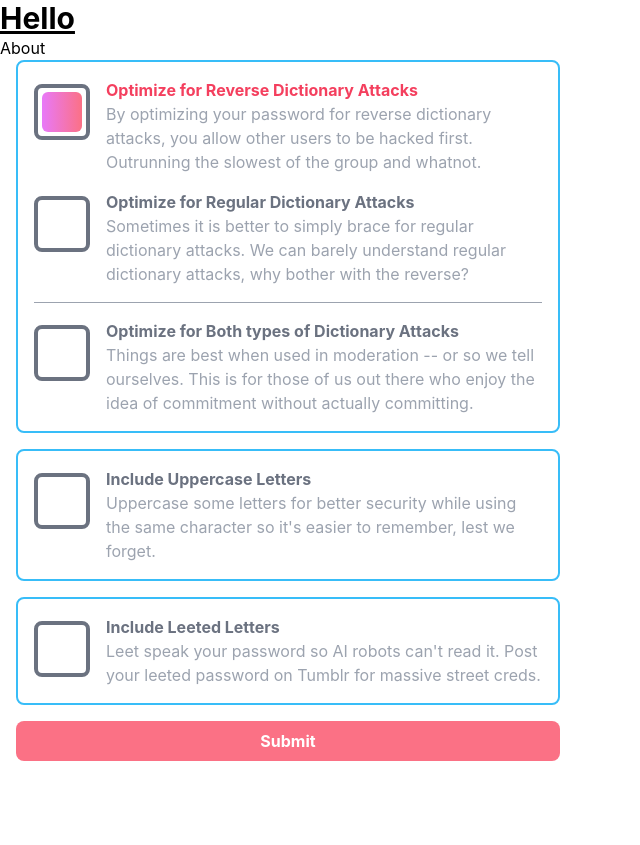
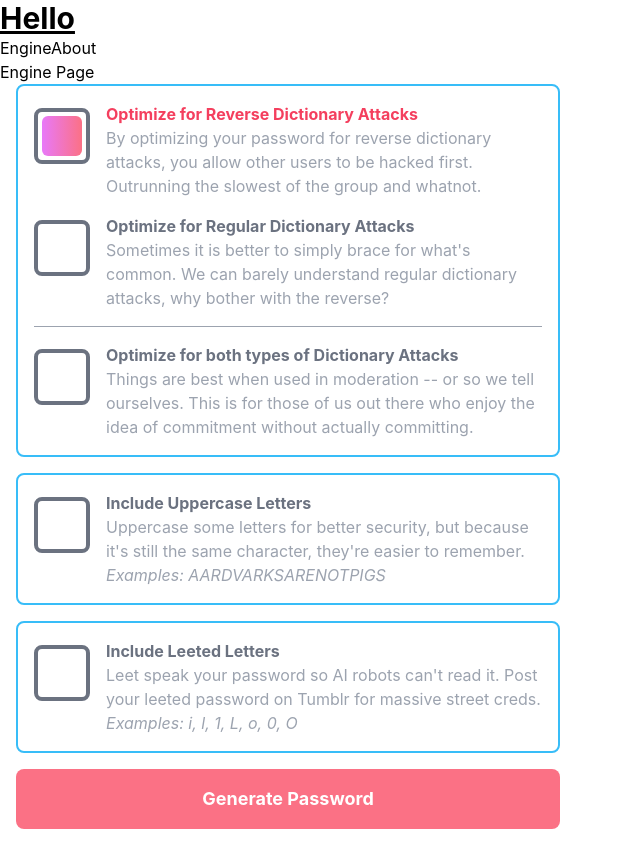
Before and after one commit to kndshein/ASSPG, a React (Create React App) app: page / in a window 1280 px wide. Shown: the whole page, without its empty margins (0-640 px from the left). Before the commit the page ends 800 px from the top, so only its background shows below. Built offline with nearby package versions, Linux system fonts and the light colour scheme.

Commit message:
Added examples + Style 'generate password' button

```diff
--- a/src/App.js
+++ b/src/App.js
@@ -1,12 +1,18 @@
 import { Link } from 'react-router-dom';
-import PassGenerator from './components/PassGenerator';
+import { Routes, Route } from 'react-router-dom';
+import EnginePage from './components/EnginePage';
+import AboutPage from './components/AboutPage';
 
 function App() {
   return (
     <>
       <div className="text-3xl font-bold underline">Hello</div>
+      <Link to="/">Engine</Link>
       <Link to="/about">About</Link>
-      <PassGenerator />
+      <Routes>
+        <Route index element={<EnginePage />} />
+        <Route path="about" element={<AboutPage />} />
+      </Routes>
     </>
   );
 }
--- a/src/components/Button.jsx
+++ b/src/components/Button.jsx
@@ -5,6 +5,7 @@ export default function Button({
   long_desc,
   handleOnClick,
   disabled,
+  example,
 }) {
   const colorConfig = {
     isReverseOptimized: {
@@ -67,6 +68,7 @@ export default function Button({
           {desc}
         </p>
         <p className="text-gray-400">{long_desc}</p>
+        {example && <p className="text-gray-400 italic">Examples: {example}</p>}
       </section>
     </section>
   );
--- /dev/null
+++ b/src/components/EnginePage.jsx
@@ -0,0 +1,10 @@
+import PassGenerator from './PassGenerator';
+
+export default function EnginePage() {
+  return (
+    <>
+      <div>Engine Page</div>
+      <PassGenerator />
+    </>
+  );
+}
--- a/src/components/PassGenerator.jsx
+++ b/src/components/PassGenerator.jsx
@@ -69,7 +69,7 @@ export default function PassGenerator() {
             value={opts.isDictOptimized}
             name="isDictOptimized"
             desc="Optimize for Regular Dictionary Attacks"
-            long_desc="Sometimes it is better to simply brace for regular dictionary attacks. We can barely understand regular dictionary attacks, why bother with the reverse?"
+            long_desc="Sometimes it is better to simply brace for what's common. We can barely understand regular dictionary attacks, why bother with the reverse?"
             handleOnClick={handleOnClick}
             disabled={opts.isBothOptimized}
           />
@@ -77,7 +77,7 @@ export default function PassGenerator() {
           <Button
             value={opts.isBothOptimized}
             name="isBothOptimized"
-            desc="Optimize for Both types of Dictionary Attacks"
+            desc="Optimize for both types of Dictionary Attacks"
             long_desc="Things are best when used in moderation -- or so we tell ourselves. This is for those of us out there who enjoy the idea of commitment without actually committing."
             handleOnClick={handleOnClick}
           />
@@ -87,7 +87,8 @@ export default function PassGenerator() {
             value={opts.isUppercased}
             name="isUppercased"
             desc="Include Uppercase Letters"
-            long_desc="Uppercase some letters for better security while using the same character so it's easier to remember, lest we forget."
+            long_desc="Uppercase some letters for better security, but because it's still the same character, they're easier to remember."
+            example="AARDVARKSARENOTPIGS"
             handleOnClick={handleOnClick}
           />
         </div>
@@ -98,18 +99,19 @@ export default function PassGenerator() {
             name="isLeeted"
             desc="Include Leeted Letters"
             long_desc="Leet speak your password so AI robots can't read it. Post your leeted password on Tumblr for massive street creds."
+            example="i, l, 1, L, o, 0, O"
             handleOnClick={handleOnClick}
           />
         </div>
         <button
-          className={`rounded-lg m-4 mt-0 p-2 font-bold text-white transition ease-in-out`}
+          className={`rounded-lg m-4 mt-0 p-2 py-4 font-bold text-lg text-white transition ease-in-out hover:shadow-lg active:shadow-none active:scale-95`}
           onClick={() => handleOnSubmit()}
           style={{
             backgroundColor: submitGradient.color,
             backgroundImage: submitGradient.gradient,
           }}
         >
-          Submit
+          Generate Password
         </button>
       </div>
       <p>{generatedPassword}</p>
--- a/src/index.js
+++ b/src/index.js
@@ -8,8 +8,9 @@ import AboutPage from './components/AboutPage';
 render(
   <BrowserRouter>
     <Routes>
-      <Route path="/" element={<App />} />
-      <Route path="/about" element={<AboutPage />} />
+      <Route path="/" element={<App />}>
+        <Route path="about" element={<AboutPage />} />
+      </Route>
     </Routes>
   </BrowserRouter>,
   document.getElementById('root')
```
